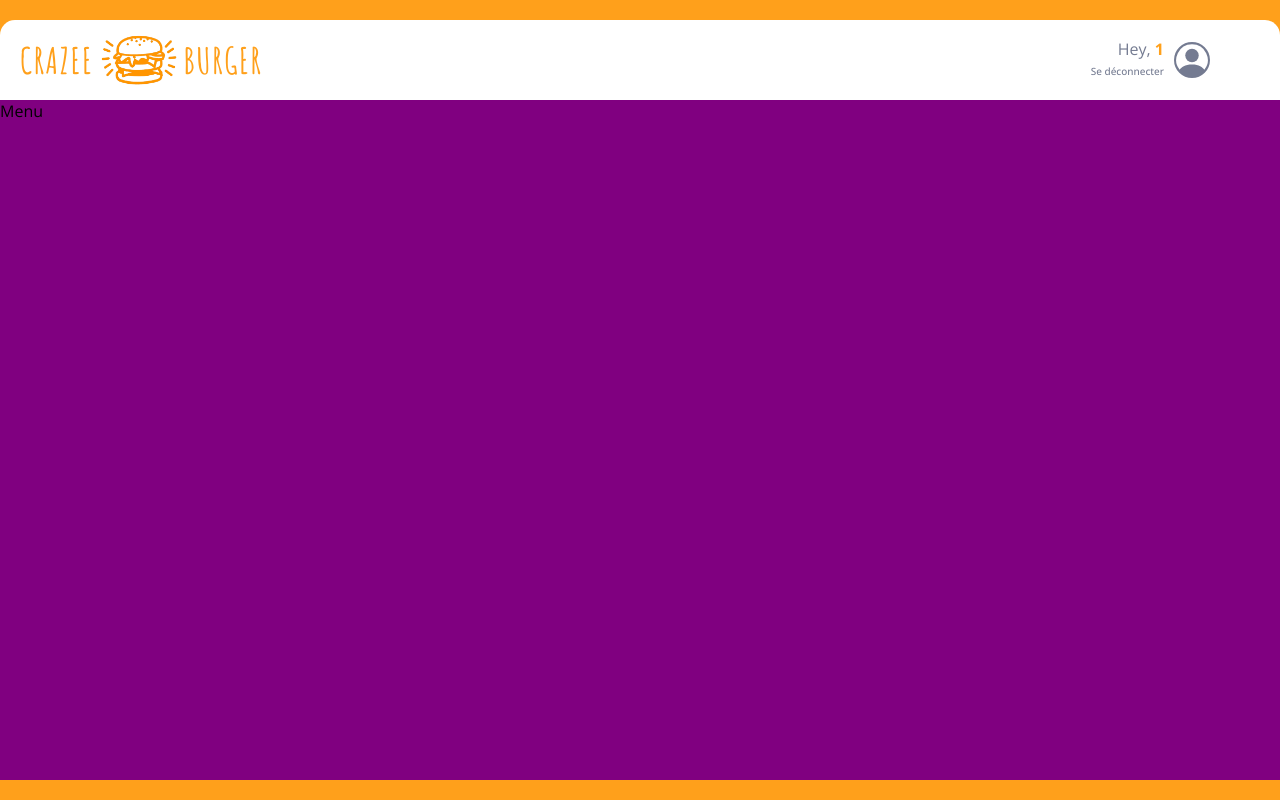
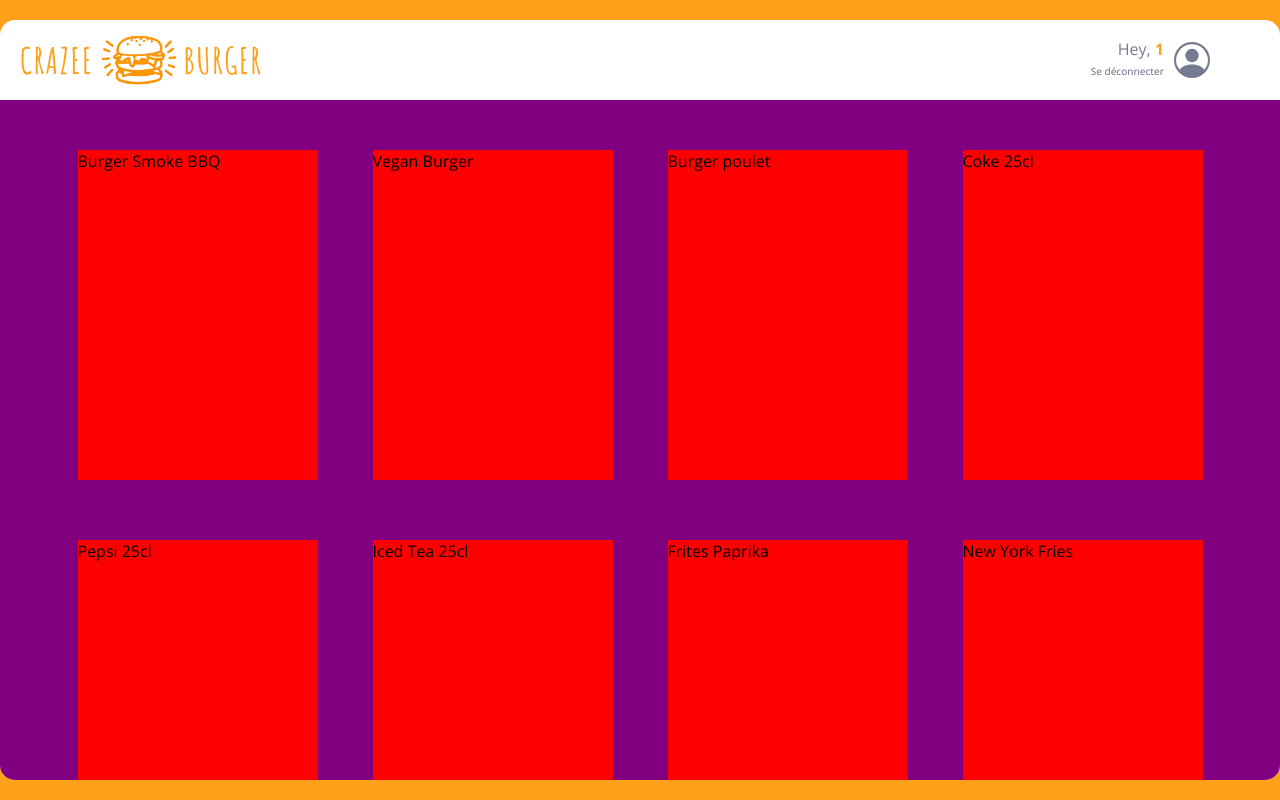
Before and after one commit to ImadeusF/crazee-burger, a React (Vite) app: page /order/1 in a window 1280 px wide. Built offline with nearby package versions, Linux system fonts and the light colour scheme.

Commit message:
🚧 F05 > ORDER > MENU > Add grid layout

```diff
--- a/src/components/pages/order/Main/Main.jsx
+++ b/src/components/pages/order/Main/Main.jsx
@@ -22,6 +22,8 @@
   display: grid;
   grid-template-columns: 1fr;
 
+  overflow-y: scroll;
+
   /* .basket {
     background: pink;
   }  */
--- a/src/components/pages/order/Main/Menu.jsx
+++ b/src/components/pages/order/Main/Menu.jsx
@@ -1,13 +1,31 @@
+import { useState } from "react";
 import styled from "styled-components"
+import { fakeMenu1, fakeMenu2 } from "../../../../fakeData/fakeMenu";
 
 export default function Menu() {
-  return (
+    const [menu, setMenu] = useState(fakeMenu2);
+
+    return (
     <MenuStyled>
-      Menu
+      {menu.map((produit) => {
+       return <div className="produit">{produit.title}</div>
+    })}
     </MenuStyled>
   )
 }
 
 const MenuStyled = styled.div`
     background: purple;
+    display:grid;
+    grid-template-columns:repeat(4,1fr);
+    grid-row-gap:60px;
+    padding:50px 50px 150px;
+    justify-items:center;
+
+    .produit {
+        background: red;
+        width:240px;
+        height:330px;
+
+    }
 `
```
